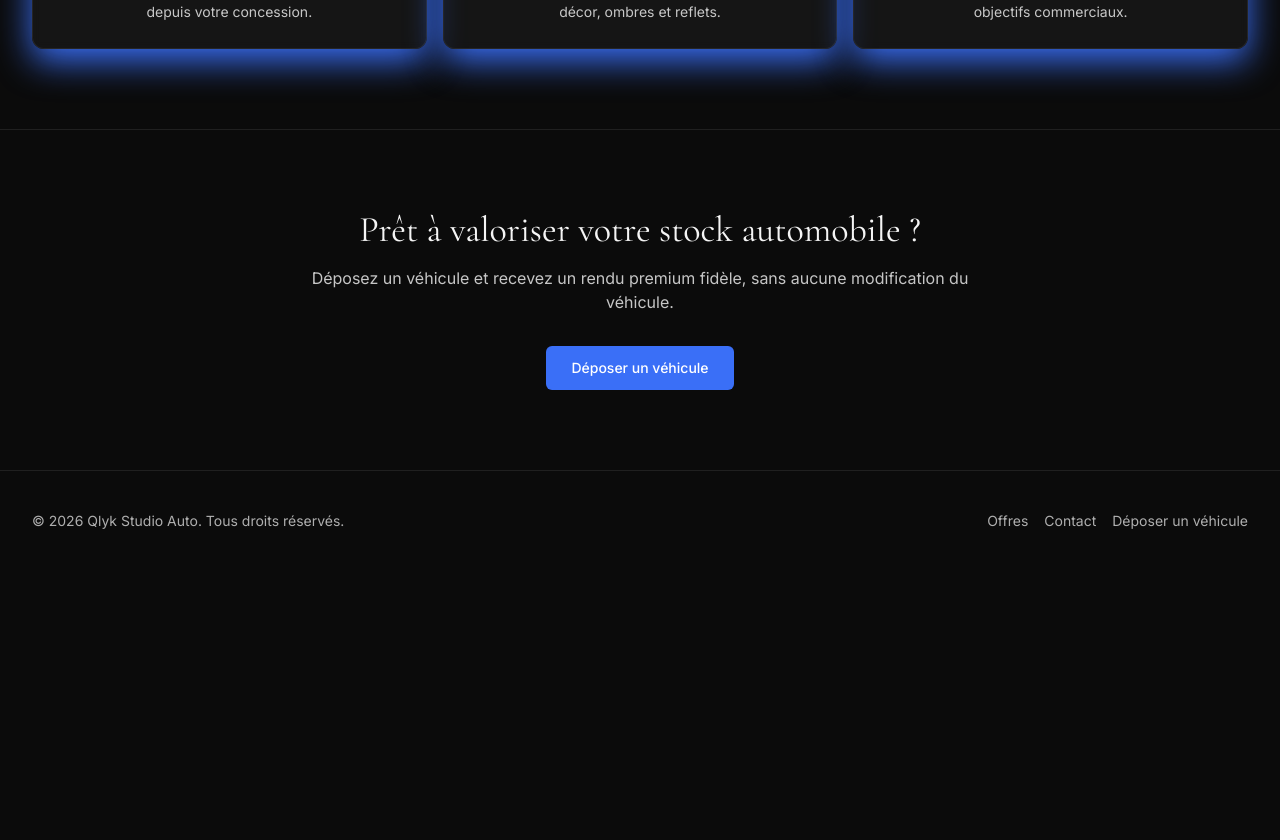
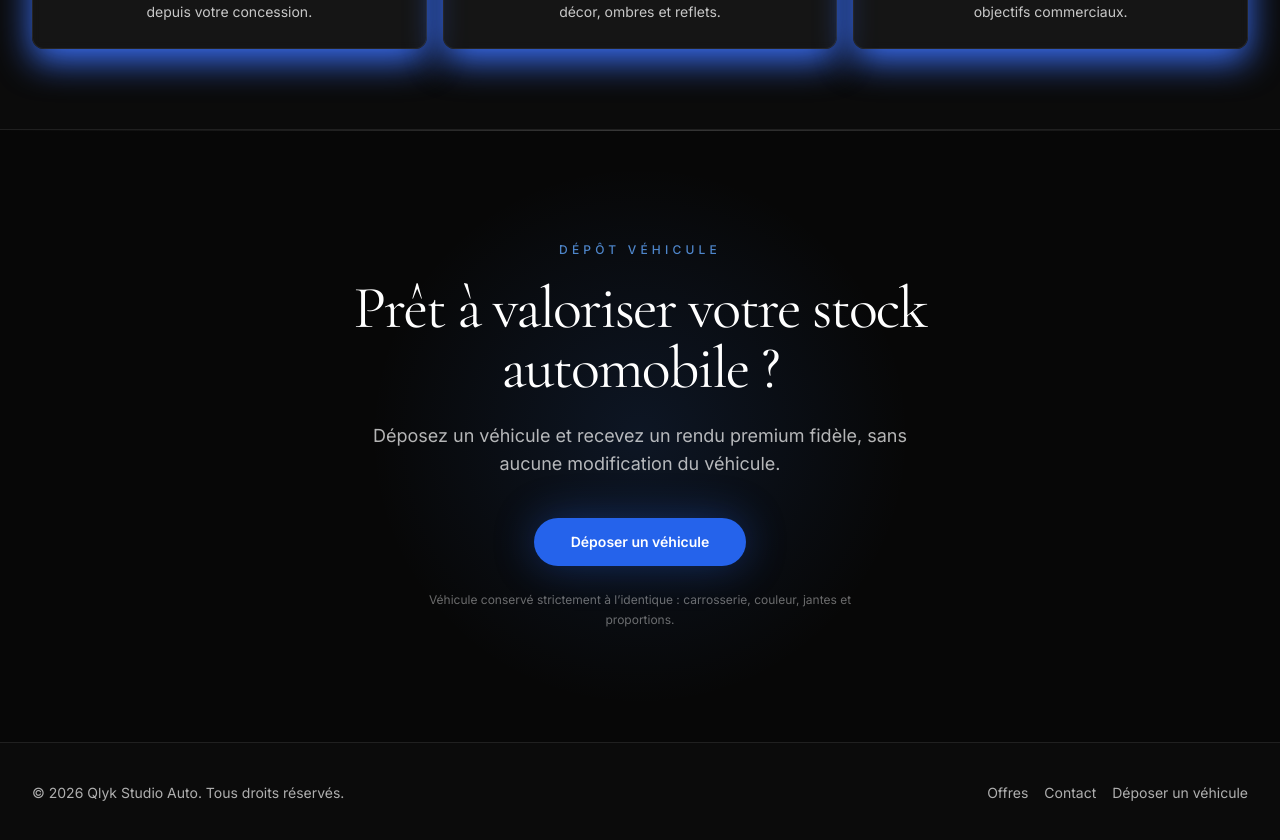
Before and after one commit to arnaudcrestey/qlyk-studio-auto, a Next.js app: page / in a window 1280 px wide. Shown: the part 2620-3460 px from the top of the page. Before the commit the page ends 3191 px from the top, so only its background shows below. Built offline with nearby package versions, Linux system fonts and the light colour scheme.

Commit message:
Update page.tsx

```diff
--- a/app/page.tsx
+++ b/app/page.tsx
@@ -15,18 +15,37 @@ export default function HomePage() {
       <TrustSection />
       <ProcessSection />
 
-      <section className="section-spacing border-t border-technical/70">
-        <div className="container-premium text-center">
-          <h2 className="font-serif text-3xl sm:text-4xl">
-            Prêt à valoriser votre stock automobile ?
-          </h2>
-          <p className="mx-auto mt-4 max-w-2xl text-foreground/80">
-            Déposez un véhicule et recevez un rendu premium fidèle, sans aucune modification du véhicule.
-          </p>
-          <div className="mt-8 flex justify-center">
-            <Link href="/deposer-un-vehicule">
-              <Button>Déposer un véhicule</Button>
-            </Link>
+      <section className="relative overflow-hidden border-t border-white/10 bg-[#070707]">
+        <div className="absolute inset-0 bg-[radial-gradient(circle_at_center,rgba(59,130,246,0.12),transparent_38%)]" />
+        <div className="absolute inset-x-0 top-0 h-px bg-gradient-to-r from-transparent via-white/20 to-transparent" />
+
+        <div className="container-premium relative py-20 text-center sm:py-24 lg:py-28">
+          <div className="mx-auto max-w-3xl">
+            <p className="mb-5 text-xs font-medium uppercase tracking-[0.35em] text-blue-400/80">
+              Dépôt véhicule
+            </p>
+
+            <h2 className="font-serif text-[2.15rem] leading-[1.08] tracking-[-0.03em] text-white sm:text-5xl lg:text-6xl">
+              Prêt à valoriser votre stock automobile&nbsp;?
+            </h2>
+
+            <p className="mx-auto mt-6 max-w-xl text-base leading-7 text-white/70 sm:text-lg">
+              Déposez un véhicule et recevez un rendu premium fidèle, sans aucune
+              modification du véhicule.
+            </p>
+
+            <div className="mt-10 flex justify-center">
+              <Link href="/deposer-un-vehicule">
+                <Button className="h-12 rounded-full bg-blue-600 px-7 text-sm font-semibold text-white shadow-[0_0_40px_rgba(37,99,235,0.35)] transition hover:bg-blue-500 sm:h-13 sm:px-9">
+                  Déposer un véhicule
+                </Button>
+              </Link>
+            </div>
+
+            <p className="mx-auto mt-6 max-w-md text-xs leading-5 text-white/40">
+              Véhicule conservé strictement à l’identique : carrosserie, couleur,
+              jantes et proportions.
+            </p>
           </div>
         </div>
       </section>
```
